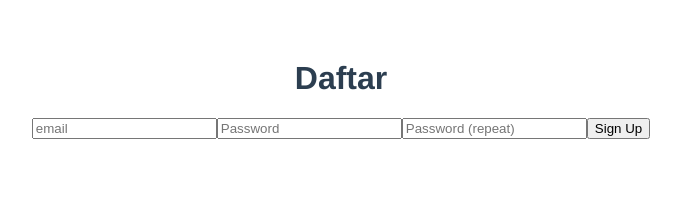
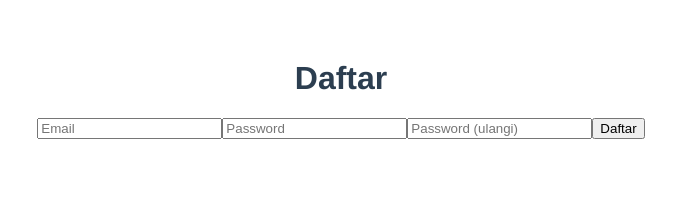
Before and after one commit to madiajijah11/nevs, a Vue app in the folder client/: page /daftar in a window 1280 px wide. Shown: the top 208 px of the page, without its empty margins (299-980 px from the left). Built offline with nearby package versions, Linux system fonts and the light colour scheme.

Commit message:
fix typo

```diff
--- a/client/src/router.js
+++ b/client/src/router.js
@@ -14,7 +14,7 @@ export default new Router({
   base: process.env.BASE_URL,
   routes: [
     {
-      path: "/",
+      path: "/dashboard",
       name: "dashboard",
       component: Dashboard,
     },
--- a/client/src/store.js
+++ b/client/src/store.js
@@ -38,14 +38,13 @@ export default new Vuex.Store({
     },
   },
   actions: {
-    login: ({ commit }, { token, user }) => {
+    masuk: ({ commit }, { token, user }) => {
       commit("SET_TOKEN", token);
       commit("SET_USER", user);
-
       // set auth header
       Axios.defaults.headers.common["Authorization"] = `Bearer ${token}`;
     },
-    logout: ({ commit }) => {
+    keluar: ({ commit }) => {
       commit("RESET", "");
     },
   },
--- a/client/src/views/Daftar.vue
+++ b/client/src/views/Daftar.vue
@@ -3,14 +3,14 @@
 <template>
   <div>
     <h1>Daftar</h1>
-    <input type="text" placeholder="email" v-model="email" />
+    <input type="text" placeholder="Email" v-model="email" />
     <input type="text" placeholder="Password" v-model="password" />
     <input
       type="text"
-      placeholder="Password (repeat)"
+      placeholder="Password (ulangi)"
       v-model="confirm_password"
     />
-    <input type="button" @click="daftar" value="Sign Up" />
+    <input type="button" @click="daftar" value="Daftar" />
     <p v-if="msg">{{ msg }}</p>
   </div>
 </template>
--- a/client/src/views/Dashboard.vue
+++ b/client/src/views/Dashboard.vue
@@ -4,7 +4,7 @@
   <div>
     <h1>Hi {{ email }}</h1>
     <p>{{ secretMessage }}</p>
-    <input type="button" value="keluar" @click="keluar" />
+    <input type="button" value="Keluar" @click="keluar" />
   </div>
 </template>
 
@@ -19,8 +19,8 @@ export default {
     };
   },
   async created() {
-    if (!this.$store.getters.isLoggedIn) {
-      this.$router.push('/login');
+    if (!this.$store.getters.telahMasuk) {
+      this.$router.push('/masuk');
     }
 
     this.email = this.$store.getters.getUser.email;
--- a/client/src/views/Masuk.vue
+++ b/client/src/views/Masuk.vue
@@ -35,7 +35,7 @@ export default {
 
         this.$store.dispatch('masuk', { token, user });
 
-        this.$router.push('/');
+        this.$router.push('/dashboard');
       } catch (error) {
         this.msg = error.response.data.msg;
       }
```
